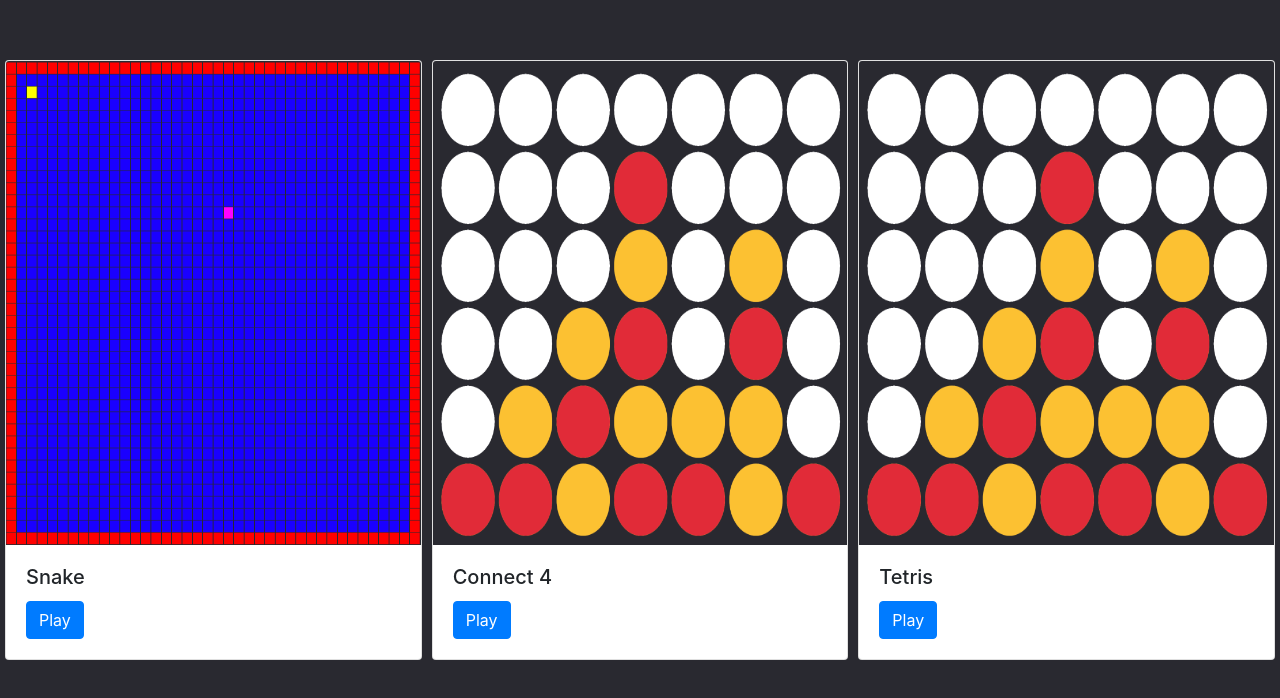
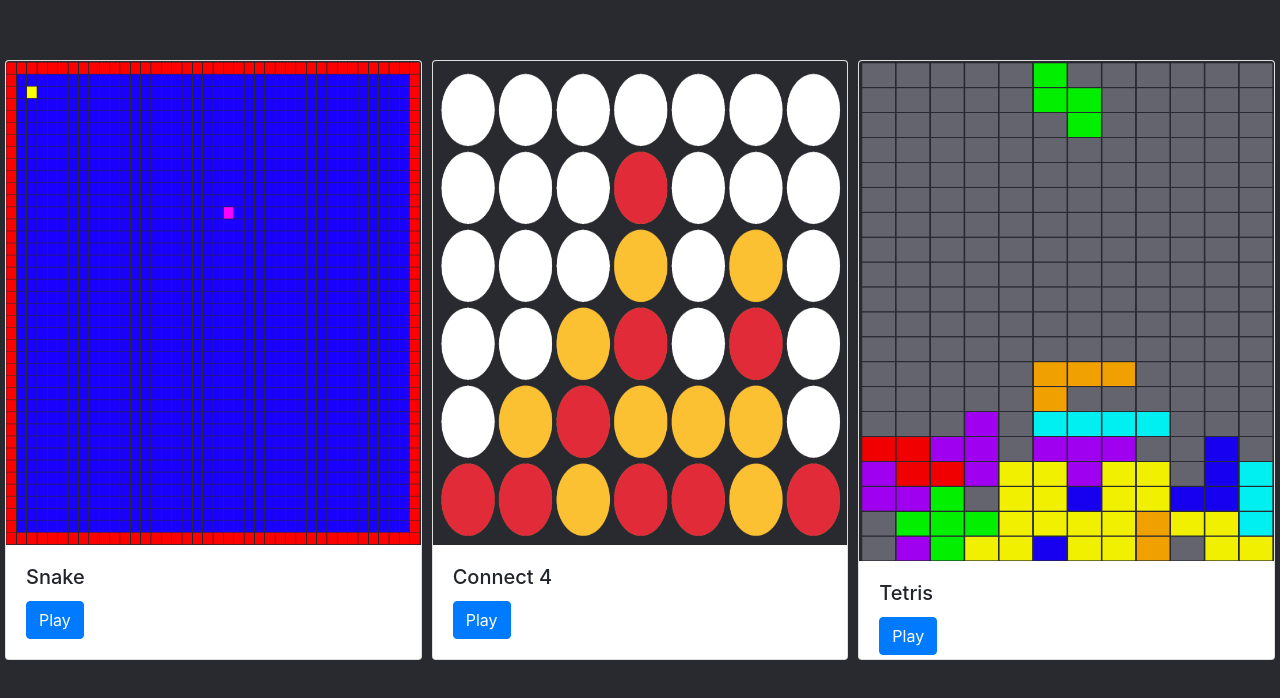
Before and after one commit to pranavt61/Portfolio, a React (Create React App) app: page / in a window 1280 px wide. Shown: the part 840-1538 px from the top of the page. Built offline with nearby package versions, Linux system fonts and the light colour scheme.

Commit message:
added MineSweeper

```diff
--- a/src/App.js
+++ b/src/App.js
@@ -12,6 +12,7 @@ import LandingPage from './pages/landing/';
 import SnakePage from './pages/snake/';
 import Connect4Page from './pages/connect4/';
 import TertisPage from './pages/tetris/';
+import MineSweeperPage from './pages/minesweeper/';
 
 class App extends React.Component {
 
@@ -24,6 +25,7 @@ class App extends React.Component {
             <Route path="/snake" component={SnakePage} />
             <Route path="/connect4" component={Connect4Page} />
             <Route path="/tetris" component={TertisPage} />
+            <Route path="/minesweeper" component={MineSweeperPage} />
           </Switch>
         </div>
       </BrowserRouter>
--- a/src/pages/landing/index.js
+++ b/src/pages/landing/index.js
@@ -56,7 +56,7 @@ class App extends React.Component {
               <Card.Img
                 className="selection-card-img"
                 variant="top"
-                src={require("./res/connect4.png")} />
+                src={require("./res/tetris.png")} />
               <Card.Body className="selection-card-body">
                 <Card.Title>Tetris</Card.Title>
                 <Button
--- a/src/pages/landing/style.css
+++ b/src/pages/landing/style.css
@@ -35,8 +35,6 @@
 
   width: 500px;
   height: 600px;
-
-  background-color: black;
 }
 
 .selection-card-img {
--- /dev/null
+++ b/src/pages/minesweeper/index.js
@@ -0,0 +1,15 @@
+import React from 'react';
+
+class MineSweeper extends React.Component {
+
+  render() {
+
+    return (
+      <div>
+        <h1>MINESWEEPER</h1>
+      </div>
+    );
+  }
+}
+
+export default MineSweeper;
```
Also changed, not shown: projects.txt (added), src/pages/landing/res/tetris.png (added).
